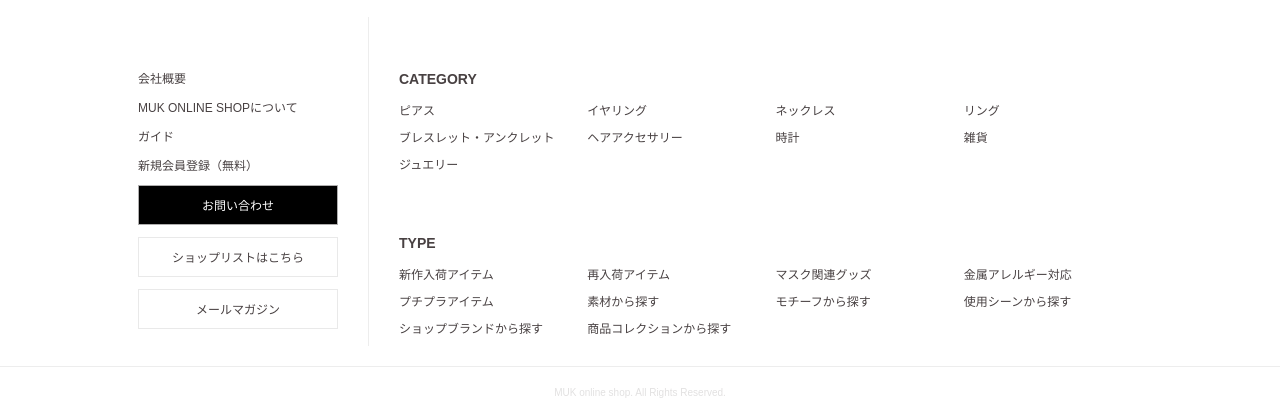
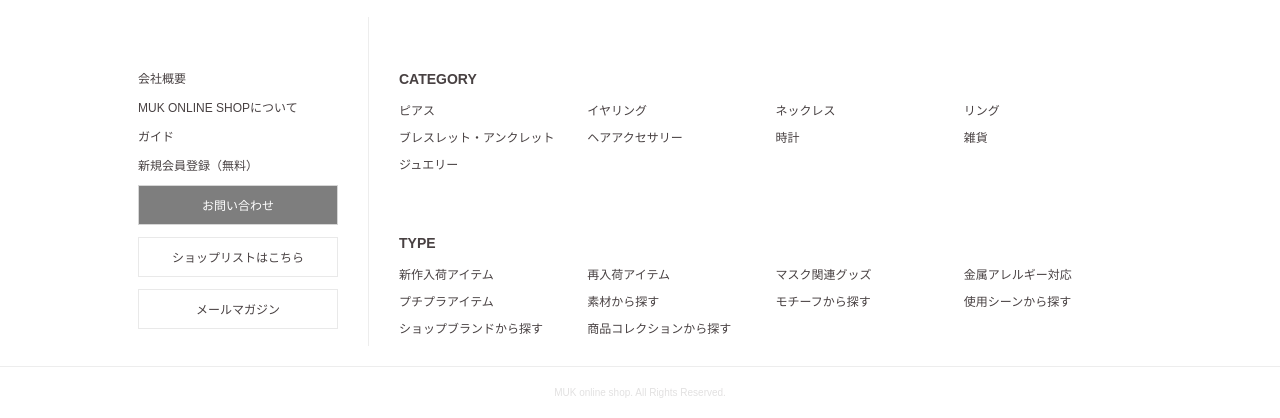
Before and after one commit to s0720/practice1, a plain HTML site: page index.html in a window 1280 px wide. In both pictures the pointer is over the element "お問い合わせ". Shown: the part 6681-7099 px from the top of the page. Drawn offline with nearby package versions, Linux system fonts and the light colour scheme.

Commit message:
Update stylesheet.css

```diff
--- a/stylesheet.css
+++ b/stylesheet.css
@@ -754,6 +754,11 @@
         text-align:center;
     }
 
+    .contact:hover {
+	opacity:0.5;
+	cursor:pointer;
+    }
+
     .buttom {
         font-size:12px;
         width:200px;
```
